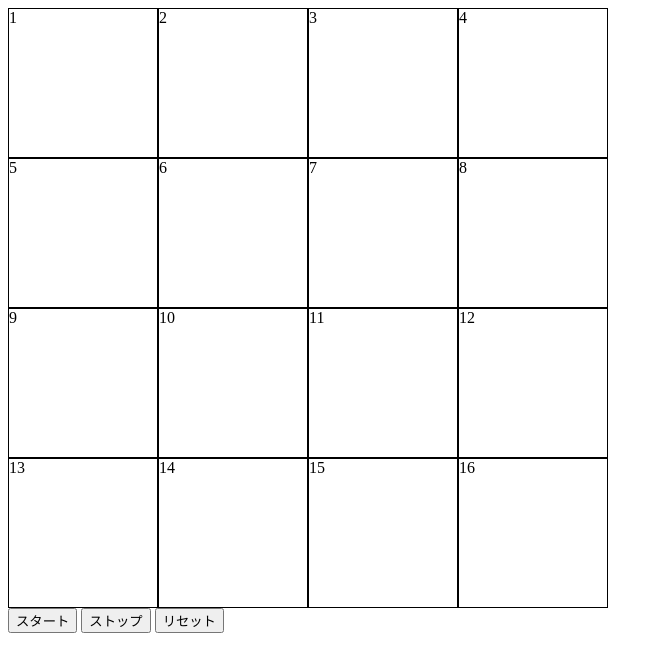
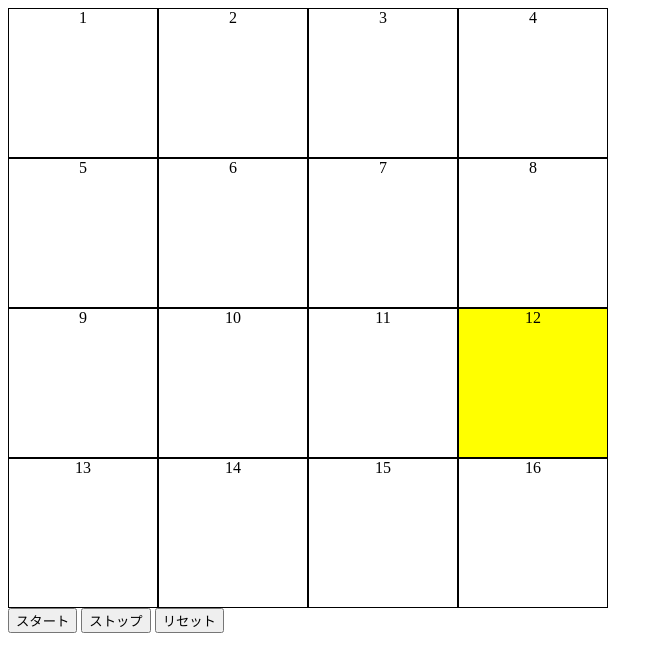
Before and after one commit to haru-labo/JSRoulette, a plain HTML site: page roulette.html in a window 1280 px wide. Both pictures are taken after a click on the button "スタート". Shown: the whole page, without its empty margins (0-663 px from the left). Drawn offline with Linux system fonts and the light colour scheme.

Commit message:
add selecting process

```diff
--- a/css/roulette.css
+++ b/css/roulette.css
@@ -6,4 +6,17 @@
 
 #outflame div {
   border: solid 1px black;
+  text-align: center;
 }
+
+.selecting {
+  background-color: yellow;
+}
+
+.selected {
+  background-color: orange;
+}
+
+.inactive {
+  background-color: gray;
+}
--- a/js/roulette.js
+++ b/js/roulette.js
@@ -1,28 +1,64 @@
 let numOfBox = 16;
 let boxNum = 0;
+let idRulette;
+//ボックスの状態
+let $activeBox;
+let $selectingBox;
+let $selectedBox;
+let $inactiveBox;
 
-function addBlock() {
+function addBox() {
   for(let i = 0; i < numOfBox; i++) {
     boxNum++;
-    $('#outflame').append('<div></div>');
+    $('#outflame').append('<div class="active"></div>');
     $('#outflame :last-child').text(boxNum);
   }
 }
 
+
+//////////各ボタン処理//////////
 function start() {
-
+  idRulette = setInterval(roulette, 100);
 }
 
 function stop() {
-
+  clearInterval(idRulette);
+  $selectedBox = $('.selecting');
+  $selectedBox.removeClass('selecting');
+  $selectedBox.addClass('selected');
 }
 
 function reset() {
-
+  if(idRulette !== undefined) {
+    clearInterval(idRulette);
+  }
+  let $resetTarget = $('.inactive, .selecting, .selected');
+  $resetTarget.removeClass();
+  $resetTarget.addClass('active');
 }
 
+//////////ルーレット処理//////////
+function roulette() {
+  $activeBox = $('.active');
+  $selectingBox = $('.selecting');
+  $selectedBox = $('.selected');
+  let $activeBoxNum = $activeBox.length;
+  let selectingNum = Math.floor(Math.random() * $activeBoxNum);
+  let $targetBox = $activeBox.eq(selectingNum);
+  if ($selectedBox.length) {
+    $selectedBox.removeClass('selected');
+    $selectedBox.addClass('inactive');
+  }
+  $selectingBox.removeClass('selecting');
+  $selectingBox.addClass('active');
+  $targetBox.removeClass('active');
+  $targetBox.addClass('selecting');
+}
+
+
+
 $(function() {
-  addBlock();
+  addBox();
   $('#btnStart').click(start);
   $('#btnStop').click(stop);
   $('#btnReset').click(reset);
```
